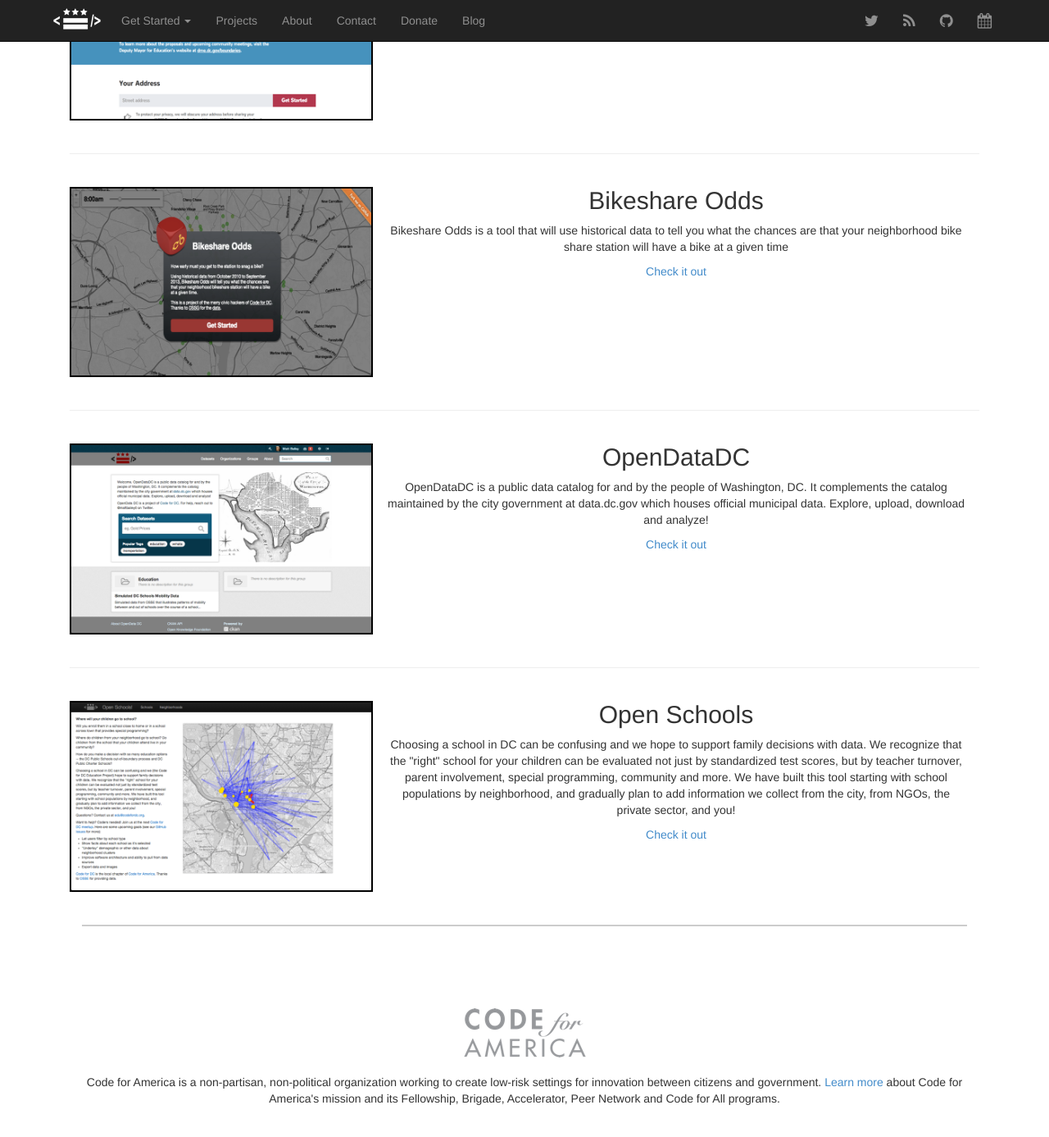
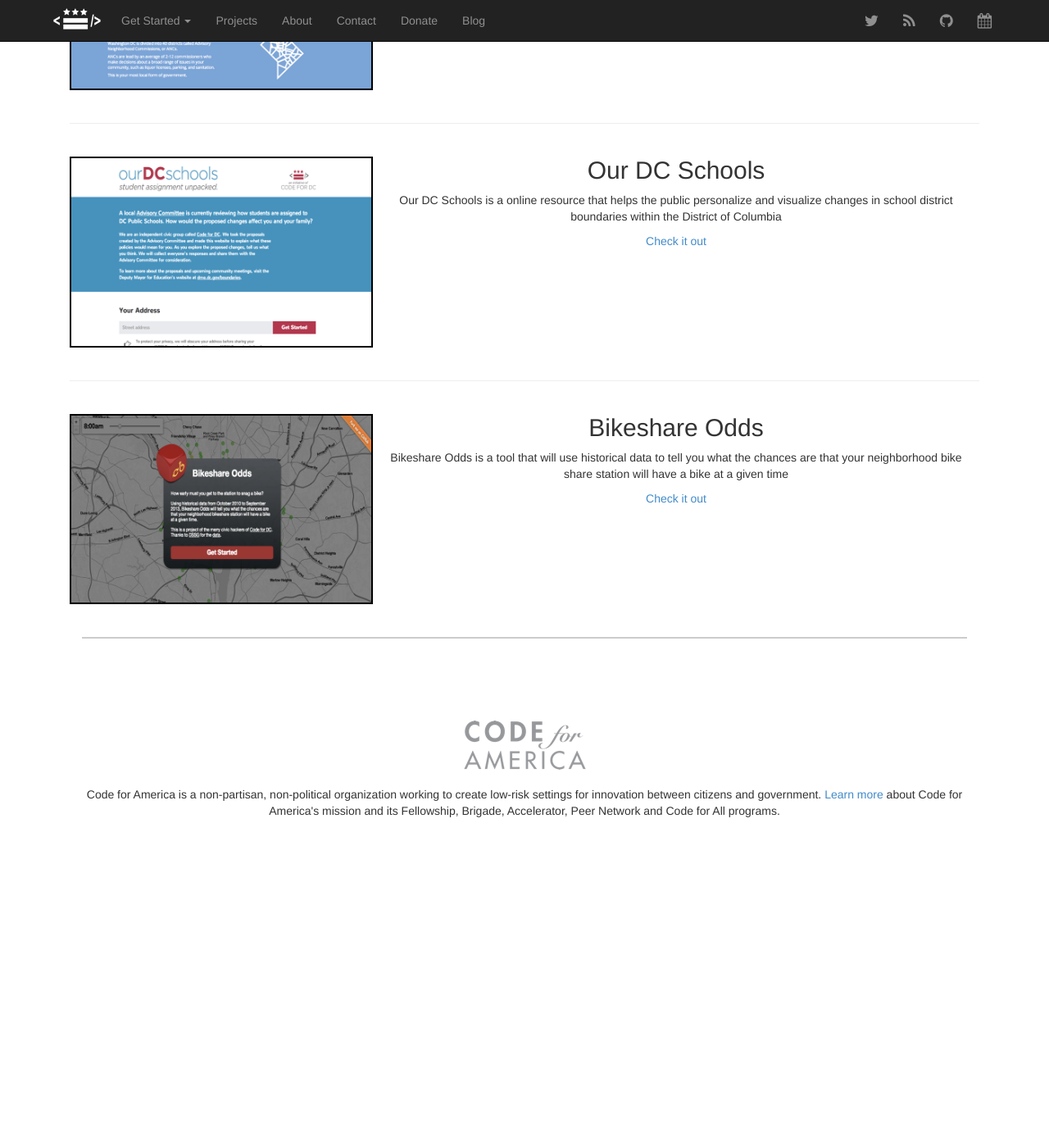
Before and after one commit to civictechdc/codefordc.github.com, a Jekyll site: the page built from index.html, in a window 1280 px wide and 1400 px high, scrolled down 2289 px. Shown: the top 1387 px of the window at 82% size. Built offline with Jekyll 4.4.1, drawn with Linux system fonts in a browser that asks for light colours; after the commit the page ends 3338 px from its top, so only the background shows below that; some of the changed text lies outside the part shown.

Commit message:
Updating the data portal links

```diff
--- a/_resources/getting-started.md
+++ b/_resources/getting-started.md
@@ -18,7 +18,7 @@
 
 ### Get Data Released
 
-Check out [DC's data repository](http://opendata.dc.gov/) or our own [community data portal](http://opendatadc.org/) to see what's available. Ideally, DC should provide all of the data [identified as "high-value"](https://census.usopendata.org/methodology.html). If you find something that's missing, or out-of-date, contact the appropriate agency to politely let them know that they should release it. This might take some time and persistence, but you might also find that an agency is friendlier and more responsive than you could have imagined.
+Check out [DC's data repository](http://opendata.dc.gov/) or our own [community data portal](http://data.codefordc.org/) to see what's available. Ideally, DC should provide all of the data [identified as "high-value"](https://census.usopendata.org/methodology.html). If you find something that's missing, or out-of-date, contact the appropriate agency to politely let them know that they should release it. This might take some time and persistence, but you might also find that an agency is friendlier and more responsive than you could have imagined.
 
 If you're unable to get the agency to release the data, it may be time to submit a FOIA request. DC provides a [FOIA portal](http://foia-dc.gov/palMain.aspx) for doing exactly that. However, you can also use [MuckRock](https://www.muckrock.com/place/united-states-of-america/district-of-columbia/washington/) to handle all of the heavy lifting for you.
 
--- a/index.html
+++ b/index.html
@@ -44,6 +44,19 @@
 				<h2 class="blackish">Stuff we've made</h2>
 				<p class='lead'>Code for DC creates tools, information, and experiences that serve the District.  <br/>We kick off new projects every month. <a href = "projects">Browse the complete list,</a> then get started.
 				</p>
+			</div>
+
+			<div class="col-lg-12"><hr/></div>
+
+			<div class="col-lg-12 project-stripe-odd">
+				<div class="col-lg-4 project-stripe-img" >
+					<a href="http://www.data.codefordc.org" target="_blank"><img src="images/sites/codefordcdataportal.png" alt="OpenDataDC" /></a>
+				</div>
+				<div class="col-lg-8 project-stripe-txt">
+					<h2>data.codefordc.org</h2>
+					<p>data.codefordc.org is a public data catalog for and by the people of Washington, DC. It complements the catalog maintained by the city government at opendata.dc.gov which houses official municipal data. Explore, upload, download and analyze!</p>
+					<p><a href="http://data.codefordc.org" target="_blank">Check it out</a></p>
+				</div>
 			</div>
 
 			<div class="col-lg-12"><hr/></div>
@@ -97,30 +110,6 @@
 					<p><a href="http://cmgiven.github.io/bikeshare-odds/" target="_blank">Check it out</a></p>
 				</div>
 			</div>
-			<div class="col-lg-12"><hr/></div>
-
-			<div class="col-lg-12 project-stripe-odd">
-				<div class="col-lg-4 project-stripe-img" >
-					<a href="http://www.opendatadc.org" target="_blank"><img src="images/sites/open-data-dc.png" alt="OpenDataDC" /></a>
-				</div>
-				<div class="col-lg-8 project-stripe-txt">
-					<h2>OpenDataDC</h2>
-					<p>OpenDataDC is a public data catalog for and by the people of Washington, DC. It complements the catalog maintained by the city government at data.dc.gov which houses official municipal data. Explore, upload, download and analyze!</p>
-					<p><a href="http://www.opendatadc.org" target="_blank">Check it out</a></p>
-				</div>
-			</div>
-			<div class="col-lg-12"><hr/></div>
-
-			<div class="col-lg-12 project-stripe-even">
-				<div class="col-lg-4 project-stripe-img" >
-					<a href="http://edu.codefordc.org" target="_blank"><img src="images/sites/open-schools.png" alt="Open Schools" /></a>
-				</div>
-				<div class="col-lg-8 project-stripe-txt">
-					<h2>Open Schools</h2>
-					<p>Choosing a school in DC can be confusing and we hope to support family decisions with data. We recognize that the "right" school for your children can be evaluated not just by standardized test scores, but by teacher turnover, parent involvement, special programming, community and more. We have built this tool starting with school populations by neighborhood, and gradually plan to add information we collect from the city, from NGOs, the private sector, and you!</p>
-					<p><a href="http://edu.codefordc.org" target="_blank">Check it out</a></p>
-				</div>
-			</div>
 			</div>
 		<div class="col-lg-12"><hr class="footer-divider"/></div>
 	</div>
```
Also changed, not shown: images/sites/codefordcdataportal.png (added).
